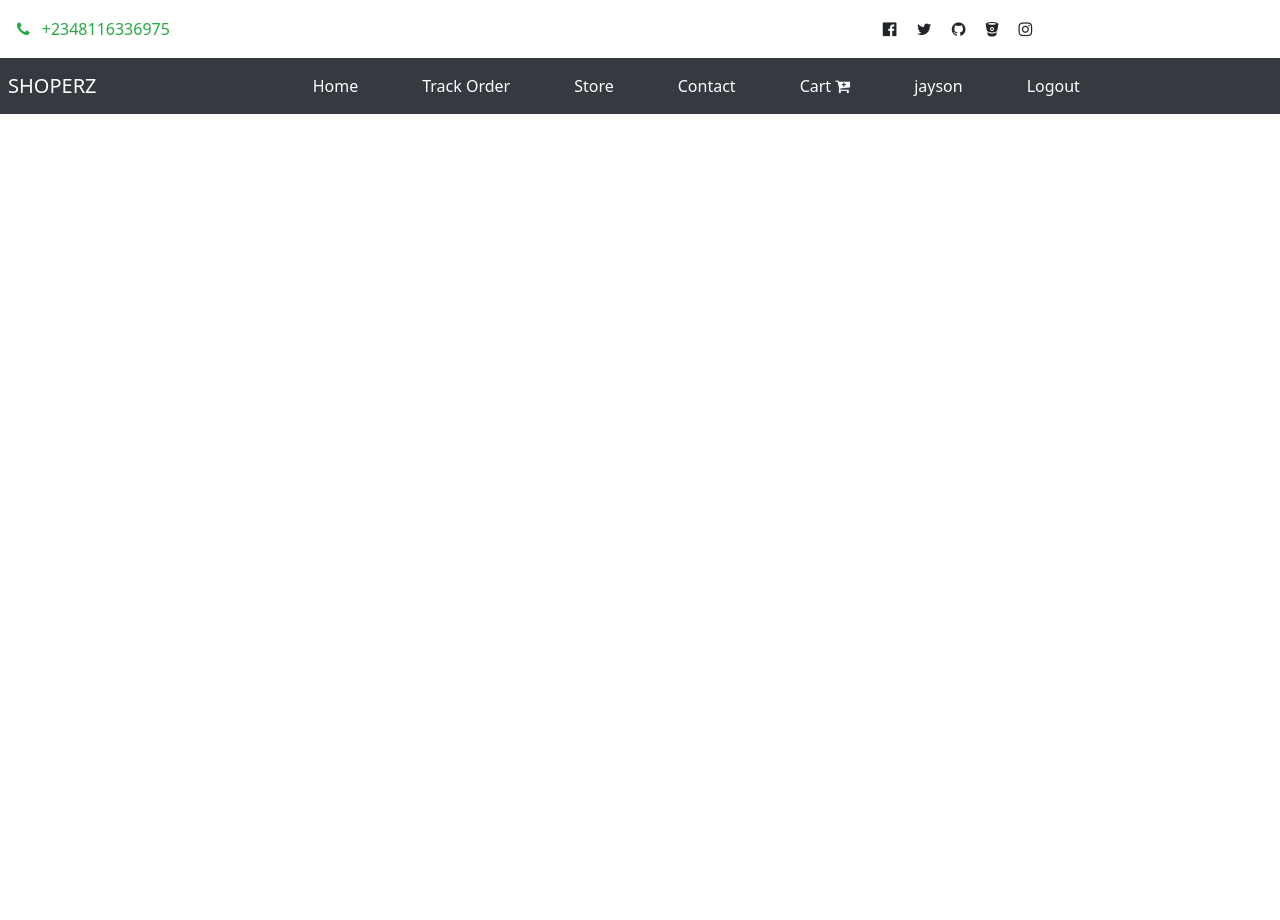
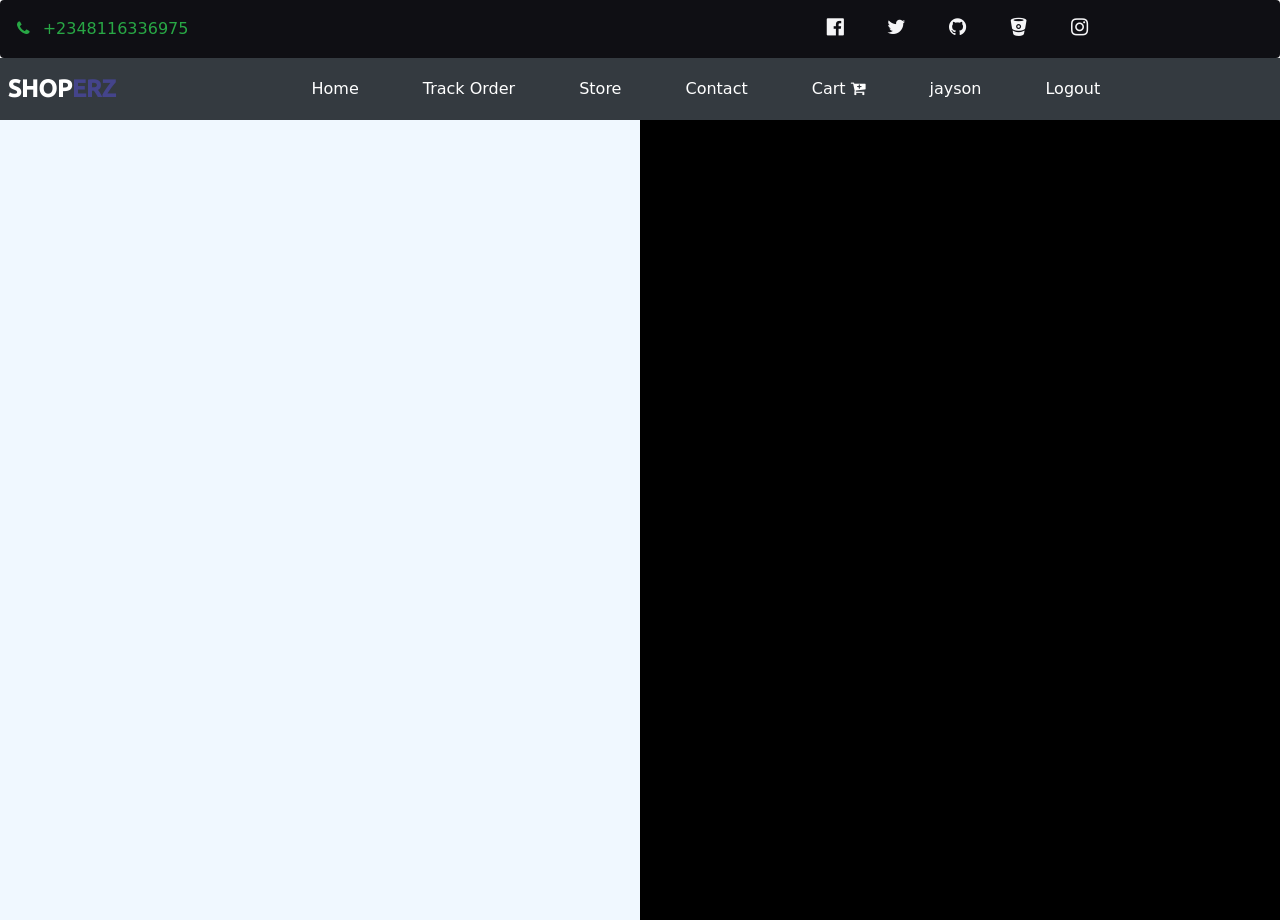
Before and after one commit to Jayson7/s, a Django app: page /profile in a window 1280 px wide. Before the commit the page ends 114 px from the top, so only its background shows below. Run offline with Django 3.2, Linux system fonts and the light colour scheme; a user stored in the database is signed in; data comes from the database, SQL or seed files in the repository; some libraries are stand-ins or nearby versions; some web fonts are replaced.

Commit message:
profile page reconfig

```diff
--- a/Templates/profile.html
+++ b/Templates/profile.html
@@ -15,8 +15,12 @@
     <script src="https://stackpath.bootstrapcdn.com/bootstrap/5.0.0-alpha1/js/bootstrap.min.js "></script>
     <script src="https://cdn.jsdelivr.net/npm/popper.js@1.16.0/dist/umd/popper.min.js"></script>
     <link rel="stylesheet" href="https://cdnjs.cloudflare.com/ajax/libs/font-awesome/4.7.0/css/font-awesome.min.css" />
+    <link rel="stylesheet" href="{% static 'style.css' %}" />
+
     <link rel="stylesheet" href="{% static 'profile.css' %}" />
 </head>
+
+<body>
     <div class="alert mb-0" role="alert">
         <div class="row d-flex">
             <div class="col-sm-6 col-md-6">
@@ -77,7 +81,9 @@
               >
             </li>
             <li class="nav-item">
-            <a class="nav-link text-white" href="{% url 'logout' %}">Logout</a>
+              <a class="nav-link text-white" href="{% url 'logout' %}"
+                >Logout</a
+              >
             </li>
             {% endif %} {% if not request.user.is_authenticated %}
 
@@ -93,9 +99,21 @@
         </div>
       </nav>
     </header>
-  <body>
-    <div class="wrapper">
-      <div class="map-check"> </div>
+    <div class="wrapper-pic">
+      <div class="map-check">
+        <div class="profile-pic">
+          <div class="pic"></div>
+        </div>
+        <div class="details">
+          <div class="box-pic">
+            <div class="min1"></div>
+            <div class="min2"></div>
+            <div class="min3"></div>
+            <div class="min4"></div>
+            <div class="min5"></div>
+          </div>
+        </div>
+      </div>
     </div>
   </body>
 </html>
--- /dev/null
+++ b/static/profile.css
@@ -0,0 +1,25 @@
+.wrapper-pic {
+    height: 100vh;
+    width: 100vw;
+    background-color: #000;
+}
+
+.map-check {
+    display: flex;
+    flex-wrap: wrap;
+    flex-direction: column;
+    height: 100vh;
+    width: 100vw;
+}
+
+.profile-pic {
+    background-color: aliceblue;
+    height: 100vh;
+    width: 50%;
+}
+
+.details {
+    height: 100vh;
+    width: 50%;
+    background: #000;
+}
```
Lines whose indentation alone changed are shown as unchanged.
